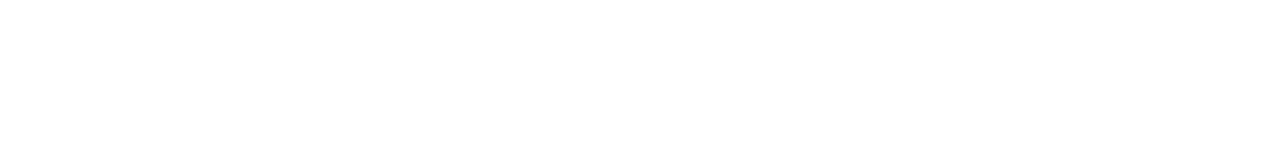
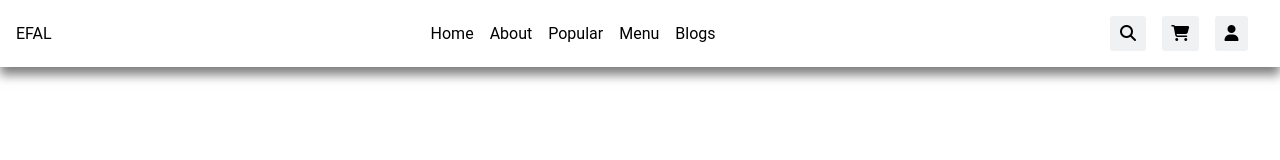
Before and after one commit to Mougliwara/Landing-page, a plain HTML site: page index.html in a window 1280 px wide. Drawn offline with Linux system fonts and the light colour scheme.

Commit message:
add image to folder and make navbar

```diff
--- a/index.html
+++ b/index.html
@@ -1,26 +1,35 @@
 <!DOCTYPE html>
 <html lang="en">
   <head>
-    <meta charset="UTF-8">
-    <meta http-equiv="X-UA-Compatible" content="IE=edge">
-    <meta name="viewport" content="width=device-width, initial-scale=1.0">
-    <link rel="stylesheet" href="style.css">
+    <meta charset="UTF-8" />
+    <meta http-equiv="X-UA-Compatible" content="IE=edge" />
+    <meta name="viewport" content="width=device-width, initial-scale=1.0" />
+    <link rel="stylesheet" href="style.css" />
+    <!-- FONTAWESOME -->
+    <script src="https://kit.fontawesome.com/9103226dab.js" crossorigin="anonymous"></script>
     <title></title>
   </head>
   <body>
-
-
     <header>
       <nav>
-            <a href="" class="logo"></a>
-
-            <ul class="navigation__link">
-
+        <div class="logo">EFAL</div>
+        <div>
+          <ul class="list-nav">
+            <li>Home</li>
+            <li>About</li>
+            <li>Popular</li>
+            <li>Menu</li>
+            <li>Blogs</li>
           </ul>
+        </div>
+        <div>
+          <ul class="list-icons">
+            <li><i class="fa-solid fa-magnifying-glass"></i></li>
+            <li><i class="fa-solid fa-cart-shopping"></i></li>
+            <li><i class="fa-solid fa-user"></i></li>
+          </ul>
+        </div>
       </nav>
     </header>
-
-
-
   </body>
 </html>
--- a/style.css
+++ b/style.css
@@ -0,0 +1,41 @@
+* {
+  padding: 0;
+  margin: 0;
+  font-family: "Roboto", sans-serif;
+}
+
+li {
+  list-style: none;
+}
+
+nav {
+  display: flex;
+  justify-content: space-between;
+  align-items: center;
+  box-shadow: 0px 8px 10px rgba(0, 0, 0, 0.5);
+}
+
+.logo {
+  margin: 1rem 1rem;
+}
+
+.list-nav {
+  display: flex;
+  margin: 1rem 1rem;
+}
+
+.list-nav li {
+  margin-right: 1rem;
+}
+
+.list-icons {
+  display: flex;
+  margin: 1rem 1rem;
+}
+
+.list-icons li {
+  margin-right: 1rem;
+  background-color: #f0f1f3;
+  padding: 0.5rem 0.6rem;
+  border-radius: 3px;
+}
```
Also changed, not shown: 1 other file. Lines whose indentation alone changed are shown as unchanged.
